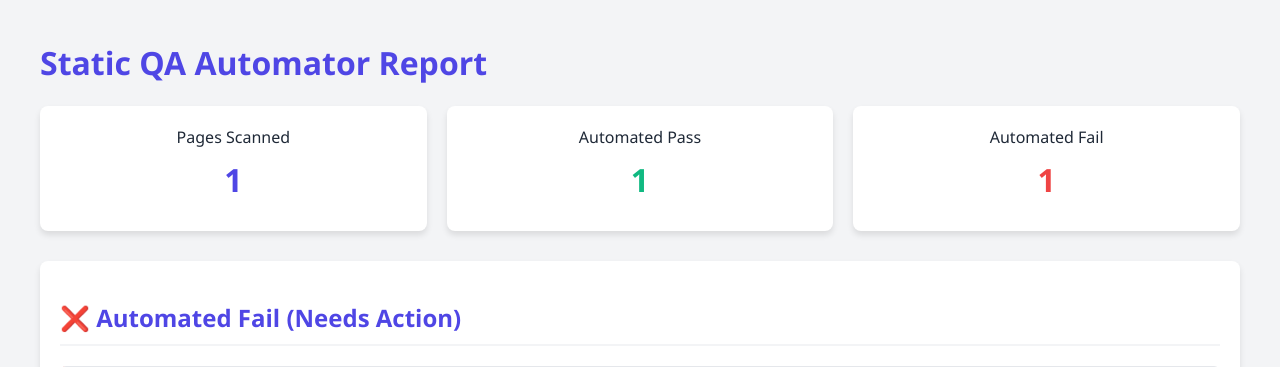
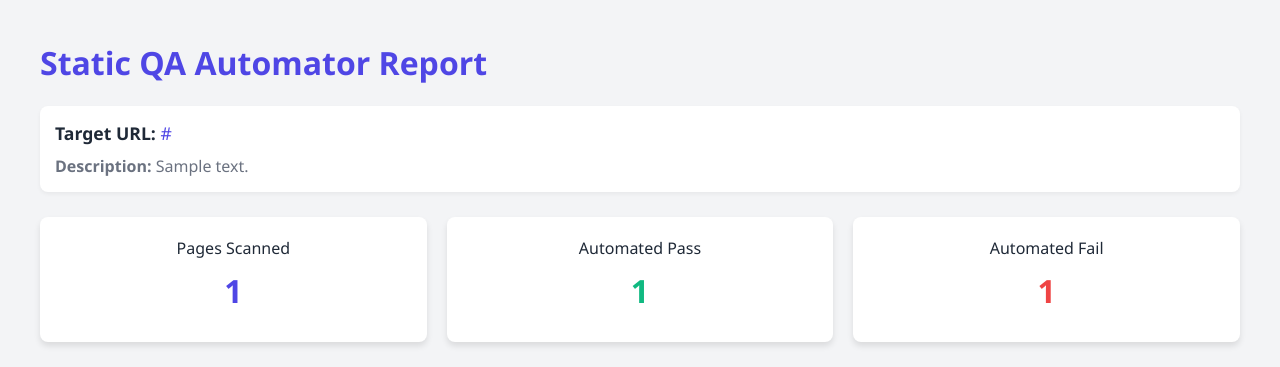
Before and after one commit to rakesh5760/QA, a Python web app: template templates/report_template.html in a window 1280 px wide. Shown: the top 367 px of the page. Run offline with Jinja, Linux system fonts and the light colour scheme; the template is opened without the code that fills it: most values are stand-ins (such as "Sample title", 1, 10 or a date in 2020).

Commit message:
UI: Add target URL and description to the report header

```diff
--- a/src/reporter.py
+++ b/src/reporter.py
@@ -77,6 +77,8 @@ class Reporter:
                         fail_items.append(item)
 
         template_data = {
+            "base_url": results.get("base_url", "Unknown URL"),
+            "description": results.get("description", ""),
             "summary": {
                 "total_pages": len(results.get("pages", [])),
                 "total_passed": len(pass_items),
--- a/templates/report_template.html
+++ b/templates/report_template.html
@@ -111,6 +111,18 @@
     <div class="container">
         <h1>Static QA Automator Report</h1>
 
+        <div style="margin-bottom: 25px; padding: 15px; background: var(--card); border-radius: 8px; box-shadow: 0 2px 4px rgba(0,0,0,0.05);">
+            <p style="margin: 0 0 10px 0; font-size: 1.1rem;">
+                <strong>Target URL:</strong>
+                <a href="{{ data.base_url }}" target="_blank" style="color: var(--primary); text-decoration: none;">{{ data.base_url }}</a>
+            </p>
+            {% if data.description %}
+            <p style="margin: 0; color: var(--text-light);">
+                <strong>Description:</strong> {{ data.description }}
+            </p>
+            {% endif %}
+        </div>
+
         <div class="summary-cards">
             <div class="card total">
                 <div>Pages Scanned</div>
```
